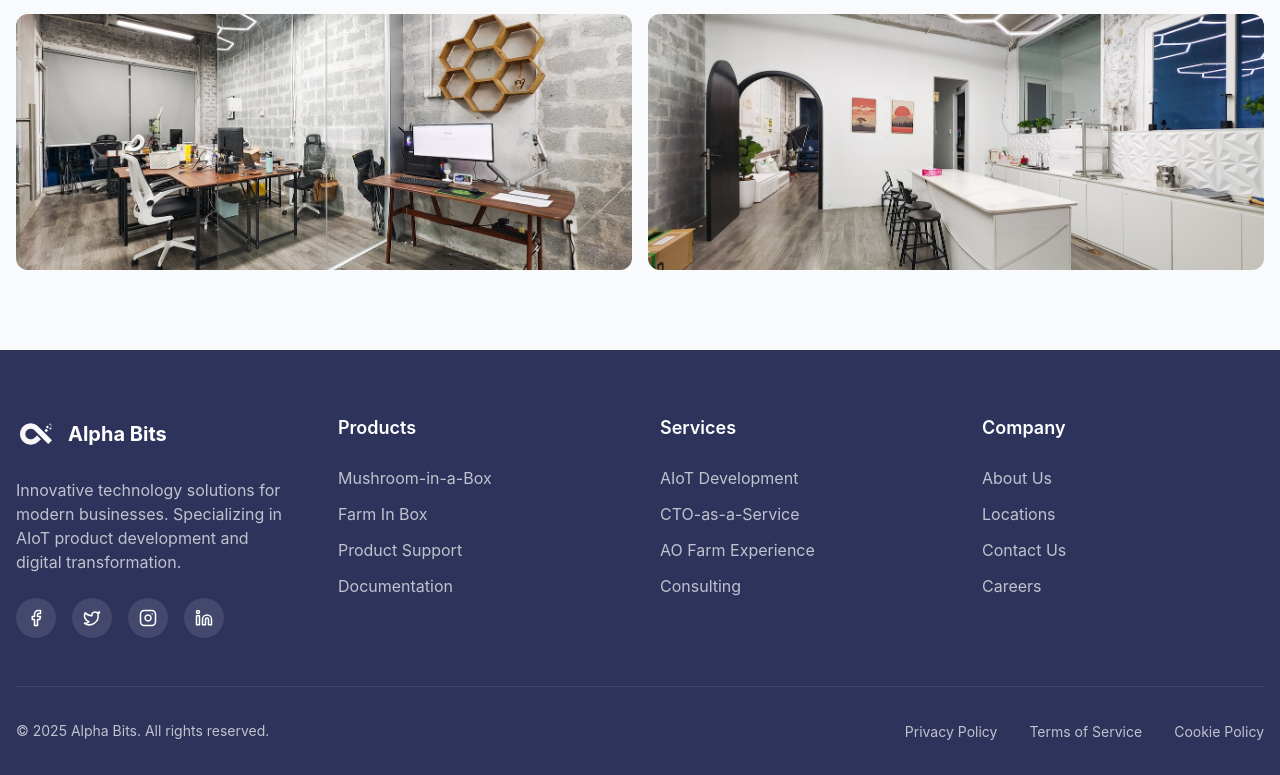
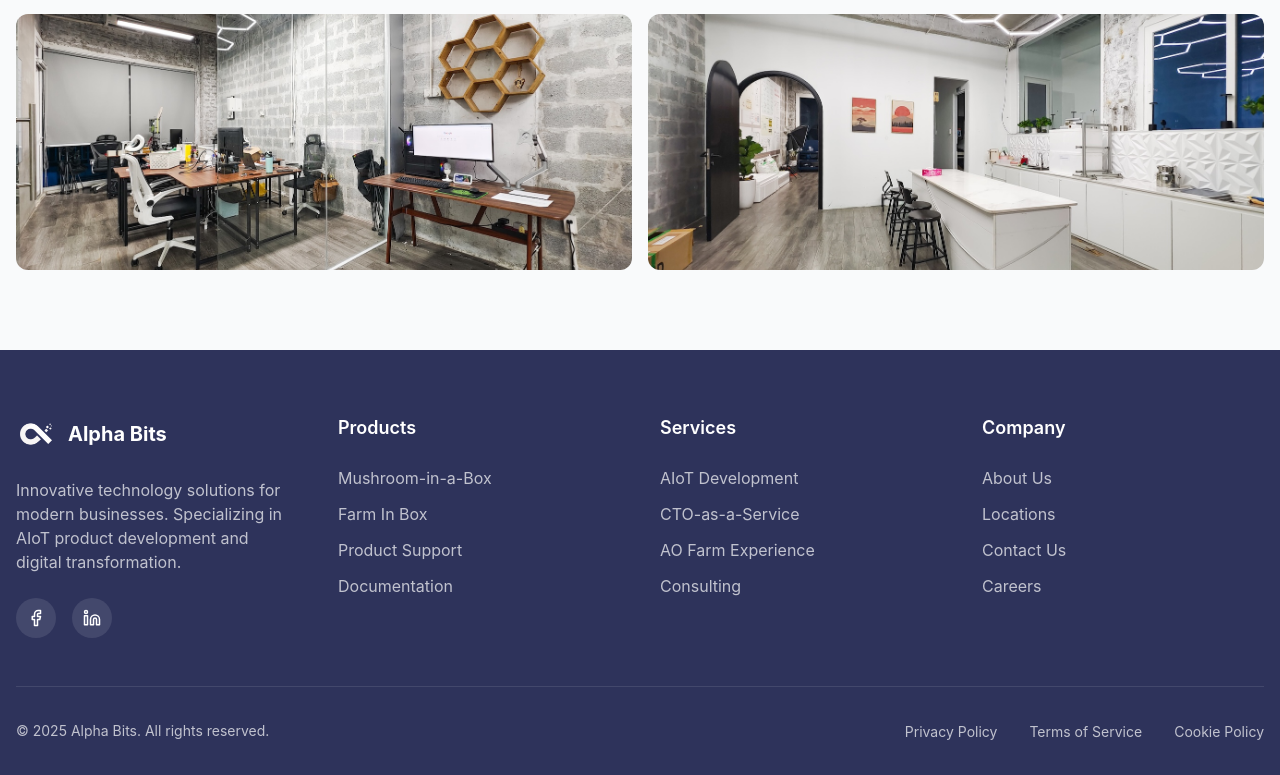
Before and after one commit to AlphaBitsCode/alpha-bits-nest, a React (Vite) app: page /about in a window 1280 px wide. Shown: the part 3388-4163 px from the top of the page. Built offline with nearby package versions, Linux system fonts and the light colour scheme.

Commit message:
Remove Twitter & IG button

```diff
--- a/src/components/ui/footer.tsx
+++ b/src/components/ui/footer.tsx
@@ -24,12 +24,6 @@ const Footer = () => {
             <div className="flex space-x-4">
               <a href="#" className="w-10 h-10 rounded-full bg-white/10 flex items-center justify-center hover:bg-white/20 transition-colors duration-300">
                 <Facebook size={18} />
-              </a>
-              <a href="#" className="w-10 h-10 rounded-full bg-white/10 flex items-center justify-center hover:bg-white/20 transition-colors duration-300">
-                <Twitter size={18} />
-              </a>
-              <a href="#" className="w-10 h-10 rounded-full bg-white/10 flex items-center justify-center hover:bg-white/20 transition-colors duration-300">
-                <Instagram size={18} />
               </a>
               <a href="#" className="w-10 h-10 rounded-full bg-white/10 flex items-center justify-center hover:bg-white/20 transition-colors duration-300">
                 <Linkedin size={18} />
```
